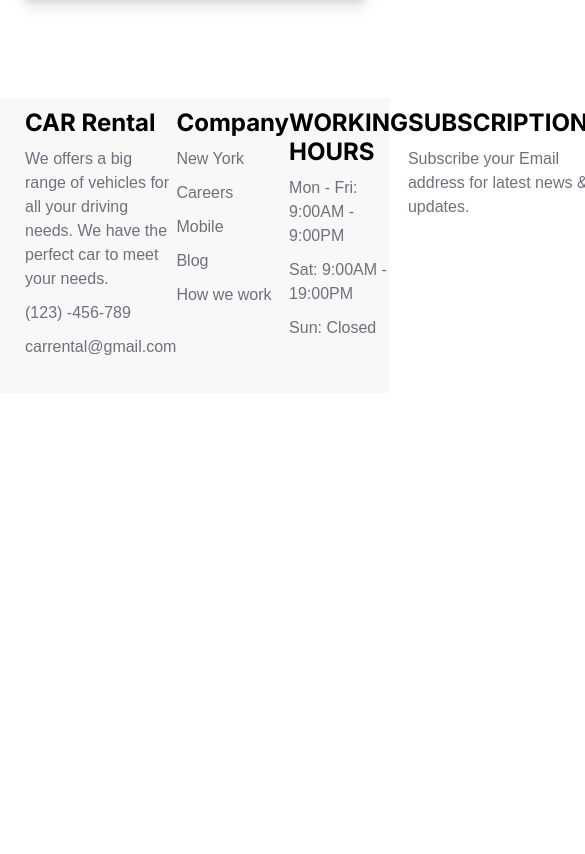
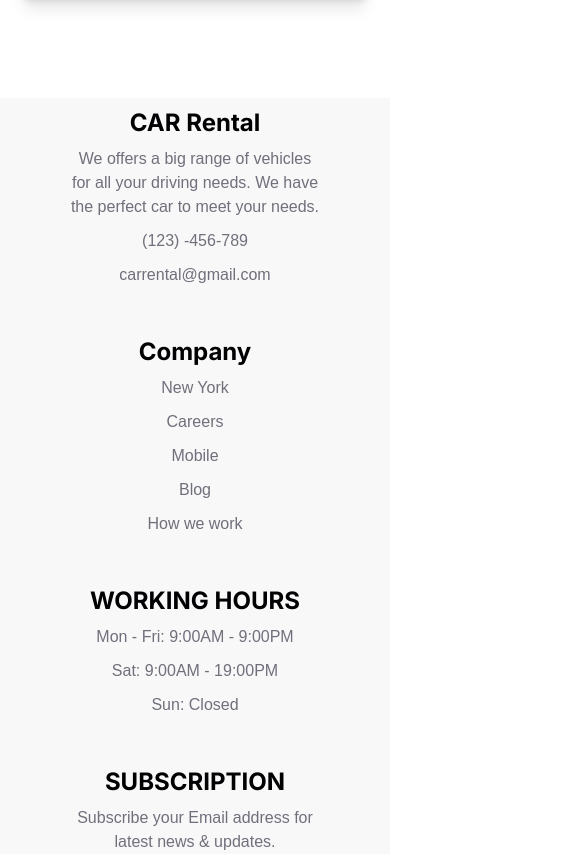
Before and after one commit to horaciomota/Car-Rental, a Next.js app: page / in a window 390 px wide. Shown: the part 4784-5638 px from the top of the page, 585 px wide, since content can reach past the window. Before the commit the page ends 5177 px from the top, so only its background shows below. Built offline with nearby package versions, Linux system fonts and the light colour scheme.

Commit message:
Refactored footer, put some media queries on it

```diff
--- a/src/Styles/FooterStyles/Footer.scss
+++ b/src/Styles/FooterStyles/Footer.scss
@@ -6,9 +6,21 @@
     background-color: $bg-gray;
     position: relative;
 
+
+    @media (max-width: 700px) {
+      height: auto;
+      }
+
 .container {
     display: flex;
     justify-content: space-between;
+
+
+    @media (max-width: 700px) {
+      flex-direction: column;
+      align-items: center;
+      gap: 4rem;
+      }
 }
 }
 
@@ -19,6 +31,7 @@
     max-width: 25rem;
     text-align: left;
     padding-top: 1rem;
+
 
     h3 {
         font-size: $h3-size;
@@ -31,4 +44,8 @@
         font-family: $text-font;
         line-height: 1.5;
       }
+
+      @media (max-width: 700px) {
+      text-align: center;
+        }
 }
```
